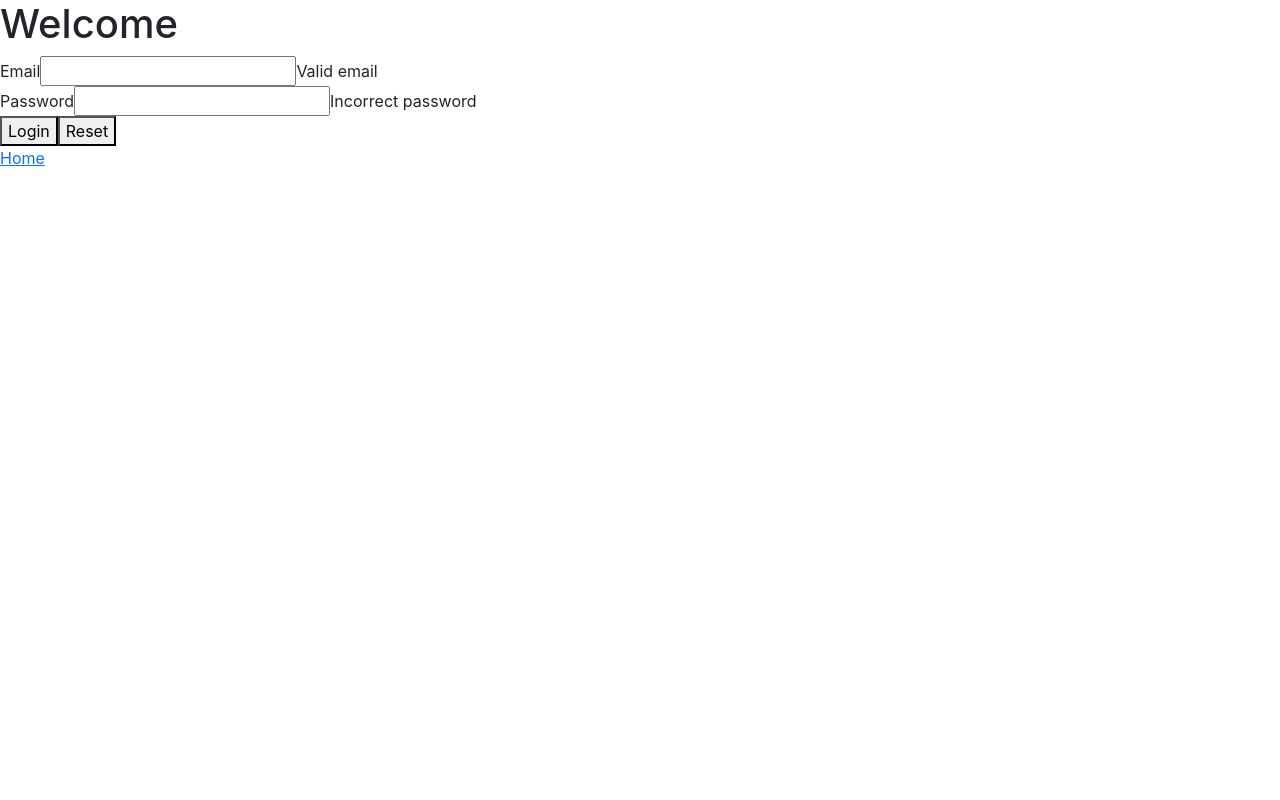
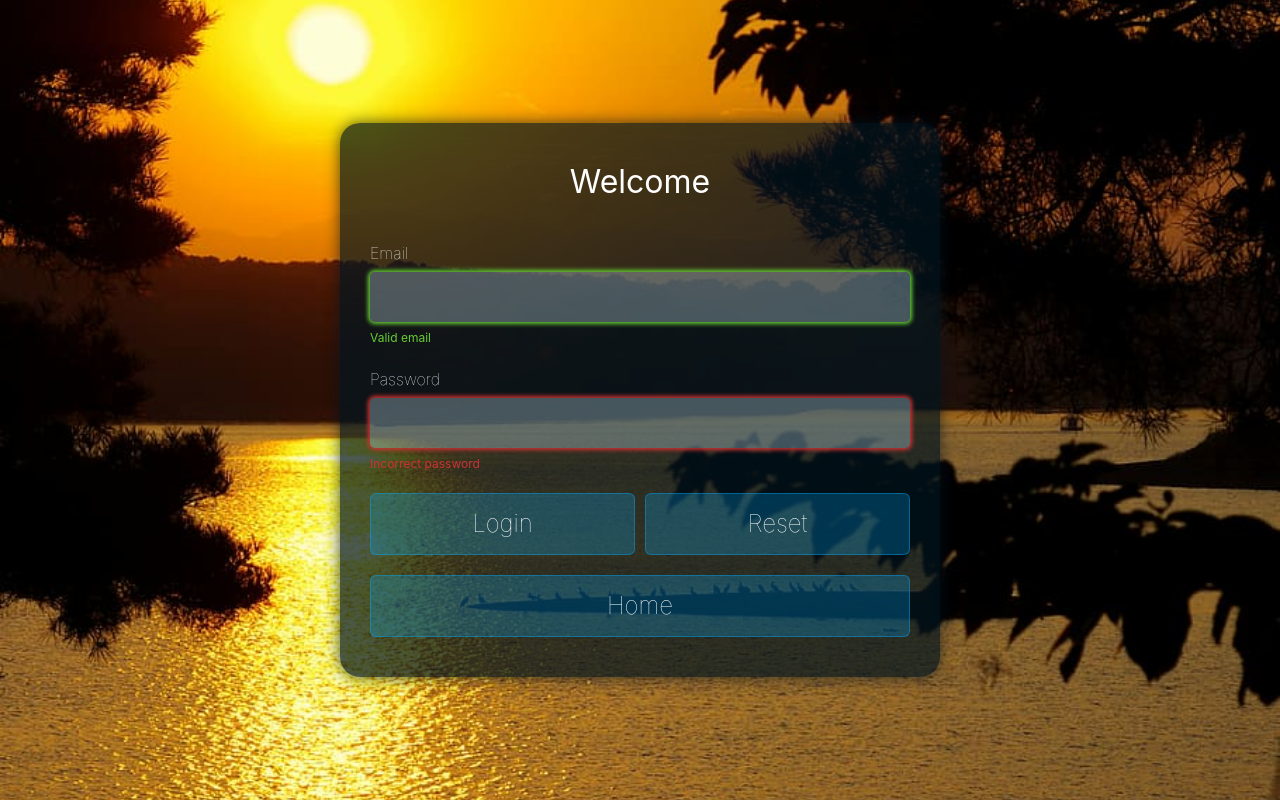
Before and after one commit to CalmChip/Portfolio, a React (Create React App) app in the folder React_ExpressJS_Web/client/: page /login in a window 1280 px wide. Built offline with nearby package versions, Linux system fonts and the light colour scheme; no server answers.

Commit message:
Added pictures and login pages

```diff
--- a/React_ExpressJS_Web/client/src/App.css
+++ b/React_ExpressJS_Web/client/src/App.css
@@ -1,3 +1,11 @@
+:root {
+  --primary-light-hsl: 200, 100%, 91%;
+  --primary-hsl: 200, 100%, 50%;
+  --primary-dark-hsl: 200, 100%, 6%;
+  --success-hsl: 100, 60%, 50%;
+  --error-hsl: 0, 60%, 50%;
+}
+
 .App {
   text-align: center;
 }
@@ -41,3 +49,134 @@
   height: 200px;
   background: #aaa;
 }
+
+.webDev {
+  font-weight: bolder;
+}
+
+.fullScreen {
+  background-image: url("./images/plane.jpg");
+  background-size: cover;
+  height: 100vh;
+  width: 100vw;
+  display: flex;
+  background-position: center;
+  align-items: center;
+  justify-content: center;
+}
+
+.title {
+  margin: 0;
+  color: white;
+  text-align: center;
+  font-size: 2rem;
+  font-weight: normal;
+}
+
+.loginContain {
+  --color: hsl(var(--primary-dark-hsl), 0.7);
+  background-color: var(--color);
+  box-shadow: 0 0 15px 0 var(--color);
+  padding: 40px 30px;
+  width: 80%;
+  max-width: 600px;
+  border-radius: 20px;
+}
+
+.formulaire {
+  display: flex;
+  flex-direction: column;
+  gap: 20px;
+  margin-top: 40px;
+}
+
+.button {
+  display: flex;
+  flex-direction: row;
+  gap: 10px;
+}
+
+.loginButton {
+  width: 300px;
+  padding: 0.5em 1em;
+  font-size: 1.5rem;
+  font-weight: lighter;
+  color: white;
+  background-color: hsl(var(--primary-hsl), 0.25);
+  border: 1px solid hsl(var(--primary-hsl), 0.4);
+  border-radius: 0.25em;
+  outline: none;
+  cursor: pointer;
+}
+
+.loginButton2 {
+
+  padding: 0.5em 1em;
+  font-size: 1.5rem;
+  font-weight: lighter;
+  color: white;
+  background-color: hsl(var(--primary-hsl), 0.25);
+  border: 1px solid hsl(var(--primary-hsl), 0.4);
+  border-radius: 0.25em;
+  outline: none;
+  cursor: pointer;
+  text-decoration: none;
+  text-align: center;
+}
+
+.loginButton:hover,
+.loginButton:focus {
+  background-color: hsl(var(--primary-hsl), 0.4);
+}
+
+.input {
+  display: flex;
+  flex-direction: column;
+  gap: 7px;
+}
+
+.input label {
+  color: white;
+  font-weight: lighter;
+}
+
+.input input {
+  font-size: 1.25rem;
+  padding: 0.5em;
+  background-color: hsl(var(--primary-light-hsl), 0.3);
+  border: none;
+  outline: none;
+  border-radius: 0.25em;
+  color: white;
+  font-weight: lighter;
+}
+
+.input input:focus {
+  box-shadow: 0 0 4px 1px hsl(var(--primary-hsl));
+}
+
+.input.success input {
+  box-shadow: 0 0 4px 2px hsl(var(--success-hsl));
+}
+
+.input.error input {
+  box-shadow: 0 0 4px 2px hsl(var(--error-hsl));
+}
+
+.input .mess {
+  display: none;
+  font-size: 0.75rem;
+}
+
+.input.error .mess,
+.input.success .mess {
+  display: block;
+}
+
+.input.success .mess {
+  color: hsl(var(--success-hsl));
+}
+
+.input.error .mess {
+  color: hsl(var(--error-hsl));
+}
--- a/React_ExpressJS_Web/client/src/pages/home.js
+++ b/React_ExpressJS_Web/client/src/pages/home.js
@@ -1,23 +1,21 @@
 import React, { useState } from "react";
+import JBpic from "../images/JBpic.jpg";
 
 const home = () => {
     return (
         <div>
             <div class="p-5 bg-primary text-white text-center">
                 <h1>My Portoflio</h1>
-                <p>Resize this responsive page to see the effect!</p>
+                <p>Resize this responsive bootstrap page to see the effect.</p>
             </div>
             <nav class="navbar navbar-expand-sm bg-dark navbar-dark">
                 <div class="container-fluid">
                     <ul class="navbar-nav">
                         <li class="nav-item">
-                            <a class="nav-link active" href="#">Active</a>
+                            <a class="nav-link active" href="#">Home</a>
                         </li>
                         <li class="nav-item">
-                            <a class="nav-link" href="#">Link</a>
-                        </li>
-                        <li class="nav-item">
-                            <a class="nav-link" href="#">Link</a>
+                            <a class="nav-link" href="/login">Login</a>
                         </li>
                         <li class="nav-item">
                             <a class="nav-link disabled" href="#">Disabled</a>
@@ -30,19 +28,17 @@ const home = () => {
                     <div class="col-sm-4">
                         <h2>About Me</h2>
                         <h5>Photo of me:</h5>
-                        <div class="fakeimg">Fake Image</div>
-                        <p>Some text about me in culpa qui officia deserunt mollit anim..</p>
+                        <img src={JBpic} class="fakeimg" alt='logo' />
+                        <p class="webDev">Web developer</p>
+                        <p>Javascript, HTML, CSS, React</p>
                         <h3 class="mt-4">Some Links</h3>
-                        <p>Lorem ipsum dolor sit ame.</p>
+                        <p>Some links using bootstrap</p>
                         <ul class="nav nav-pills flex-column">
                             <li class="nav-item">
-                                <a class="nav-link active" href="#">Active</a>
+                                <a class="nav-link active" href="#">Home</a>
                             </li>
                             <li class="nav-item">
-                                <a class="nav-link" href="#">Link</a>
-                            </li>
-                            <li class="nav-item">
-                                <a class="nav-link" href="#">Link</a>
+                                <a class="nav-link" href="/login">Login</a>
                             </li>
                             <li class="nav-item">
                                 <a class="nav-link disabled" href="#">Disabled</a>
@@ -65,7 +61,7 @@ const home = () => {
                 </div>
             </div>
             <div class="mt-5 p-4 bg-dark text-white text-center">
-                <p>Footer</p>
+                <p>Made by: Jean-Bernard Le Blanc</p>
             </div>
         </div>
     );
```
Also changed, not shown: React_ExpressJS_Web/client/src/images/JBpic.jpg (added), React_ExpressJS_Web/client/src/images/plane.jpg (added).
